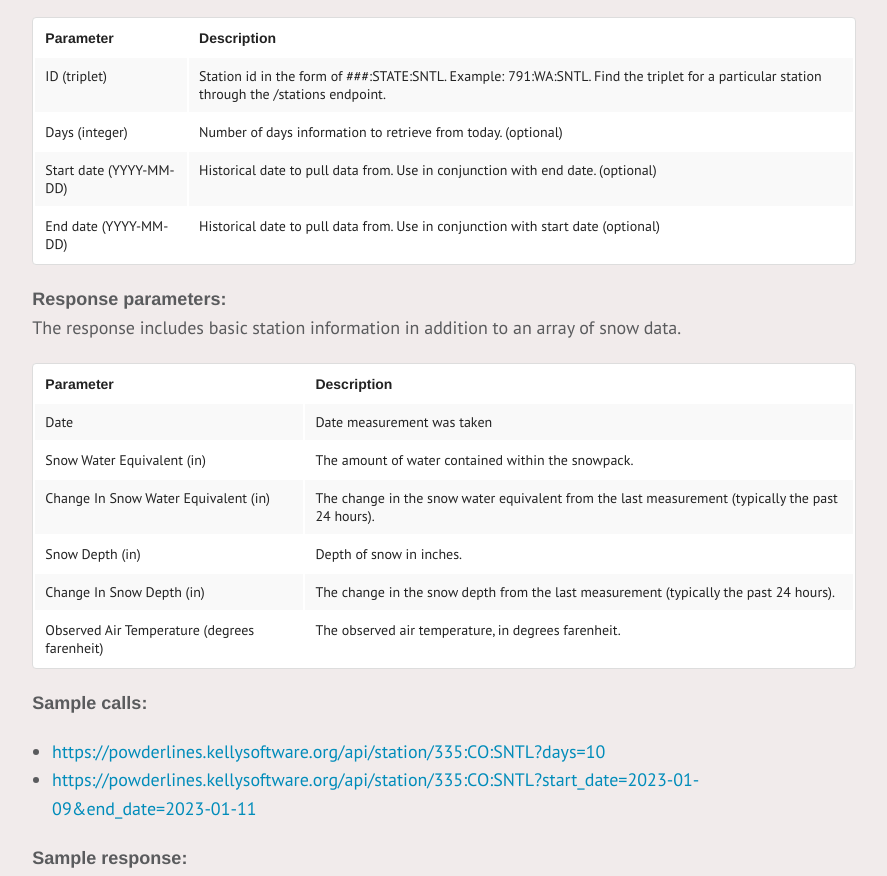
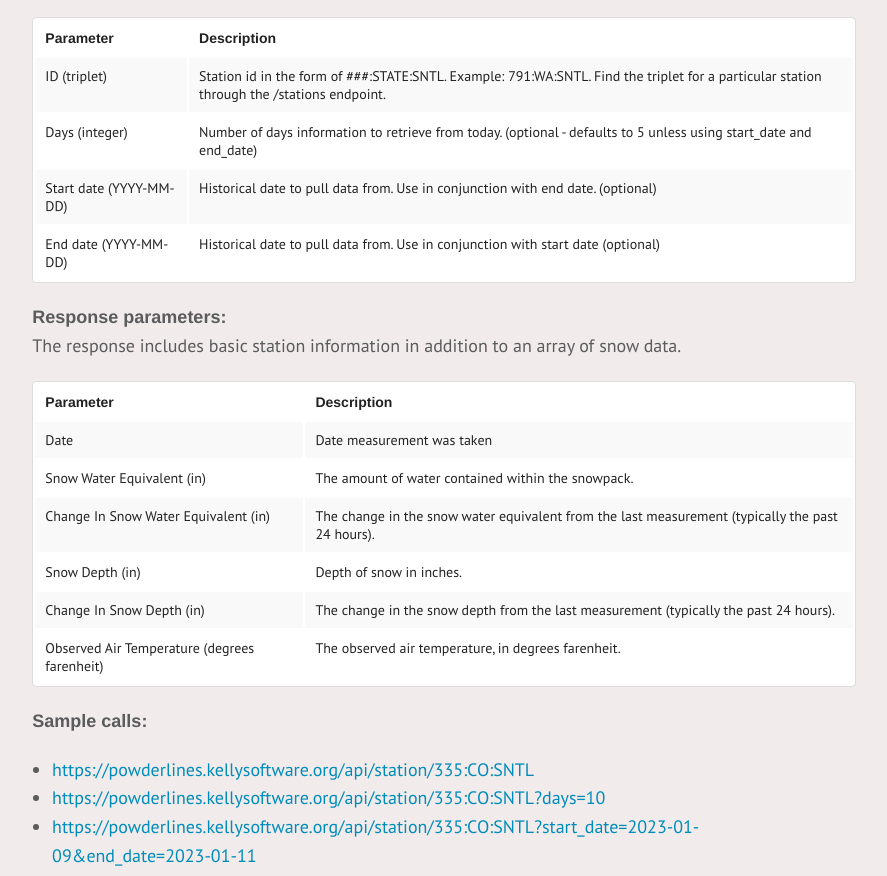
Before and after one commit to dpk5e7/powderlines-js, a website: page public/index.html in a window 1280 px wide. Shown: the part 2567-3443 px from the top of the page, without its empty margins (196-1083 px from the left). Drawn offline with Linux system fonts and the light colour scheme; a web font is replaced by a local one.

Commit message:
index and readme

```diff
--- a/public/index.html
+++ b/public/index.html
@@ -137,7 +137,8 @@
             </tr>
             <tr>
               <td>Days (integer)</td>
-              <td>Number of days information to retrieve from today. (optional)</td>
+              <td>Number of days information to retrieve from today. (optional - defaults to 5 unless using start_date
+                and end_date)</td>
             </tr>
             <tr>
               <td>Start date (YYYY-MM-DD)</td>
@@ -186,6 +187,9 @@
 
           <p><strong>Sample calls:</strong>
           <ul>
+            <li><a href="https://powderlines.kellysoftware.org/api/station/335:CO:SNTL"
+                target="_blank">https://powderlines.kellysoftware.org/api/station/335:CO:SNTL</a>
+            </li>
             <li><a href="https://powderlines.kellysoftware.org/api/station/335:CO:SNTL?days=10"
                 target="_blank">https://powderlines.kellysoftware.org/api/station/335:CO:SNTL?days=10</a>
             </li>
```
Also changed, not shown: README.md.
